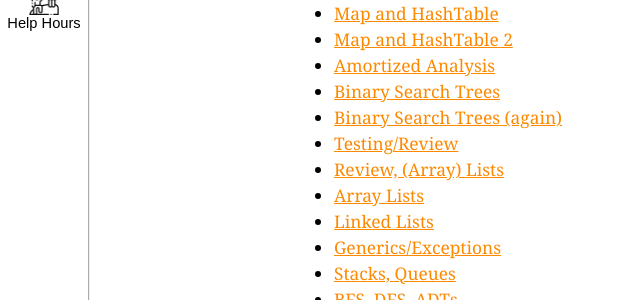
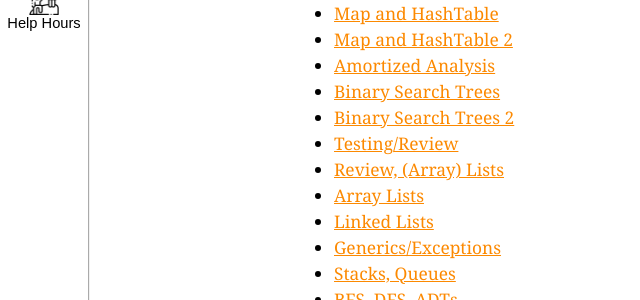
Before and after one commit to ucsd-cse12-f22/ucsd-cse12-f22.github.io, a Jekyll site: the page built from material.md, in a window 1280 px wide. Shown: the part 358-658 px from the top of the page, without its empty margins (0-640 px from the left). Built offline with Jekyll 4.4.1, drawn with Linux system fonts in a browser that asks for light colours.

Commit message:
Update lecture19.md

```diff
--- a/_lectures/lecture19.md
+++ b/_lectures/lecture19.md
@@ -1,7 +1,7 @@
 ---
 layout: with-sidebar
 index: 19
-name: Binary Search Trees (again)
+name: Binary Search Trees 2
 released-on: "2022-11-07"
 videos:
   - title: Binary Search Trees (again)
```
Also changed, not shown: other parts of _lectures/lecture19.md (+1 -1 lines).
